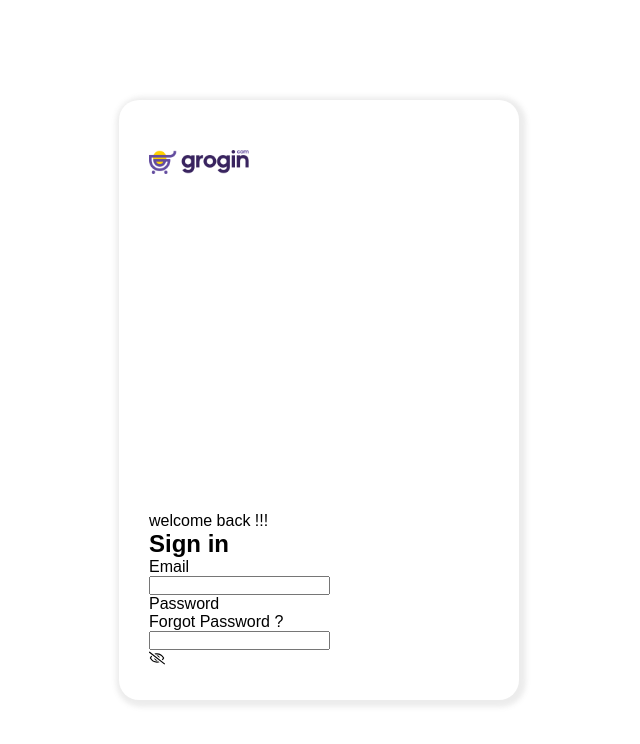
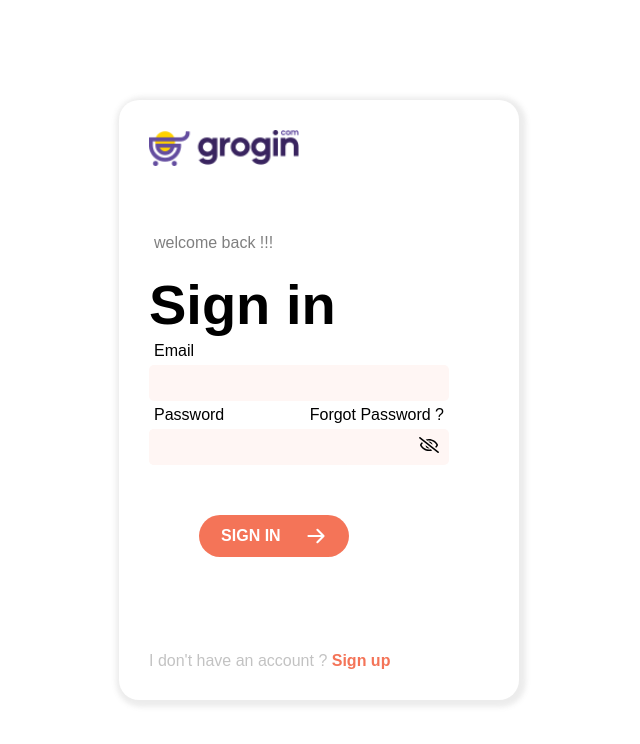
Before and after one commit to sinha-niranjan/ecommerce_frontend, a React (Vite) app: page /auth/sign-in in a window 1280 px wide. Shown: the top 744 px of the page, without its empty margins (321-961 px from the left). Built offline with nearby package versions, Linux system fonts and the light colour scheme.

Commit message:
login page completed

```diff
--- a/src/Pages/sign-in/Login.jsx
+++ b/src/Pages/sign-in/Login.jsx
@@ -3,6 +3,7 @@ import "./Login.scss";
 import logo from "../../assets/images/logo.png";
 import { FaRegEyeSlash } from "react-icons/fa";
 import { MdOutlineRemoveRedEye } from "react-icons/md";
+import { PiArrowRightBold } from "react-icons/pi";
 
 const Login = () => {
   const [email, setEmail] = useState();
@@ -14,7 +15,7 @@ const Login = () => {
         <img src={logo} alt="logo" />
       </div>
 
-      <div className="login-innerbox">
+      <div className="login-inner-box">
         <p>welcome back !!!</p>
         <h2>Sign in</h2>
         <form action="">
@@ -54,8 +55,17 @@ const Login = () => {
               )}
             </div>
           </div>
+          <div className="login-btn">
+            <p>SIGN IN</p>
+            <PiArrowRightBold />
+          </div>
         </form>
       </div>
+
+      <div className="login-remark">
+        <span>I don't have an account ? <strong>Sign up </strong></span>
+      </div>
+
     </div>
   );
 };
--- a/src/Pages/sign-in/Login.scss
+++ b/src/Pages/sign-in/Login.scss
@@ -9,13 +9,120 @@
   padding: 30px;
   border-radius: 20px;
   .login-logo {
-    margin: 20px 0;
+    width: 100%;
     > img {
-      width: 100px;
+      width: 150px;
       height: auto;
     }
   }
-  .login-inner-box{
+  .login-inner-box {
+    display: flex;
+    flex-direction: column;
+    justify-content: center;
+    align-items: flex-start;
+    width: 100%;
+    > p {
+      font-size: 16px;
+      color: rgba(0, 0, 0, 50%);
+      margin: 20px 5px;
+    }
+    > h2 {
+      font-size: 56px;
+    }
 
+    .input-box-email {
+      width: 100%;
+      display: flex;
+      flex-direction: column;
+      align-items: flex-start;
+      justify-content: center;
+      width: 100%;
+      > p {
+        margin: 5px;
+        font-size: 16px;
+      }
+      > input {
+        outline: none;
+        border: none;
+        background-color: #fff6f4;
+        padding: 10px;
+        border-radius: 5px;
+        width: 300px;
+        font-size: 14px;
+      }
+    }
+
+    .input-box-password {
+      .label {
+        display: flex;
+        align-items: center;
+        justify-content: space-between;
+        margin: 5px;
+        font-size: 16px;
+      }
+      .input {
+        display: flex;
+        align-items: center;
+        justify-content: space-between;
+        background-color: #fff6f4;
+        border-radius: 5px;
+        padding-right: 10px;
+        max-width: 300px;
+        > input {
+          outline: none;
+          border: none;
+          background-color: #fff6f4;
+          padding: 10px;
+          border-radius: 5px;
+          max-width: 250px;
+          font-size: 14px;
+        }
+        .password-icon {
+          > svg {
+            font-size: 20px;
+          }
+        }
+      }
+    }
+
+    .login-btn {
+      display: flex;
+      align-items: center;
+      justify-content: space-around;
+      margin: 50px;
+      padding: 10px;
+      background-color: #f47458;
+      color: #fff;
+      max-width: 150px;
+      border-radius: 50px;
+      cursor: pointer;
+      > p {
+        font-size: 16px;
+        font-weight: 600;
+      }
+      > svg {
+        font-size: 22px;
+      }
+
+      &:hover {
+        > svg {
+          transform: translateX(10px);
+        }
+      }
+    }
+  }
+  .login-remark {
+    display: flex;
+    align-items: center;
+    justify-content: space-between;
+    font-size: 16px;
+
+    > span {
+      color: #0000003d;
+      > strong {
+        cursor: pointer;
+        color: #f47458;
+      }
+    }
   }
 }
```
